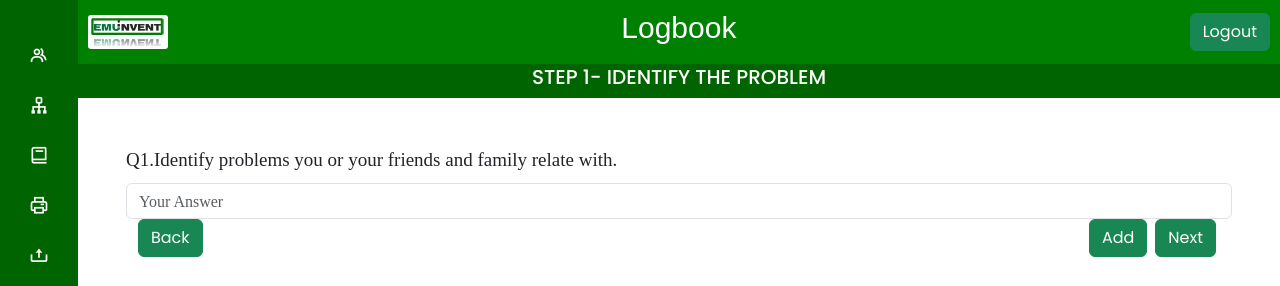
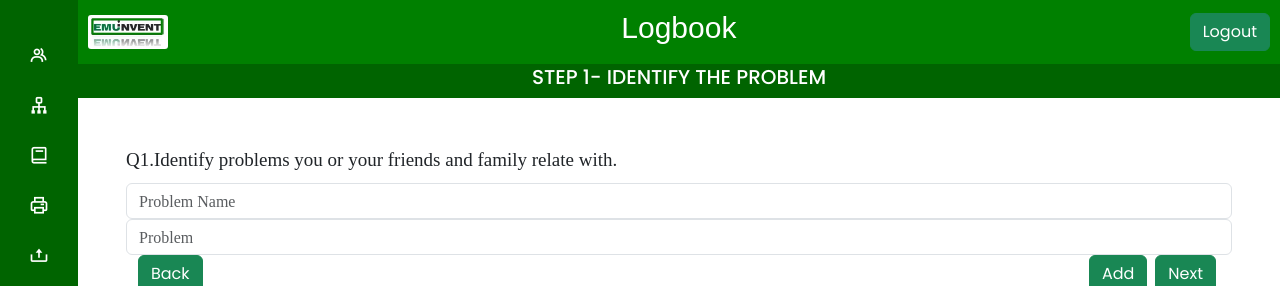
Before and after one commit to roohankhan8/newLogbook, a Django app: page /stepOne/18/1/ in a window 1280 px wide. Shown: the top 286 px of the page. Run offline with Django 5.2, Linux system fonts and the light colour scheme; data comes from the database, SQL or seed files in the repository; both versions use the stored data as it was after the commit.

Commit message:
"Added 'problems' field to StepOne model, updated templates and views to include new field"

```diff
--- a/website/models.py
+++ b/website/models.py
@@ -34,6 +34,7 @@ class StepOne(models.Model):
     date_updated = models.DateTimeField(auto_now_add=True)
 
     identify_problems = models.CharField(max_length=255)
+    problems = models.CharField(max_length=255, null=True, blank=True)
 
     def __str__(self):
         return str(self.teamId)
--- a/website/templates/stepOne.html
+++ b/website/templates/stepOne.html
@@ -26,8 +26,18 @@
           font-family: 'Times New Roman', Times, serif;
           font-size: 19px;
         "
-        placeholder="Your Answer"
+        placeholder="Problem Name"
         name="identify_problems"
+      />
+      <input
+        class="form-control"
+        style="
+          height: 100%;
+          font-family: 'Times New Roman', Times, serif;
+          font-size: 19px;
+        "
+        placeholder="Problem"
+        name="problems"
       />
     </div>
     {% include 'table_buttons.html' %}
@@ -39,6 +49,7 @@
       <thead class="thead-light">
         <tr>
           <!-- <th scope="col">User</th> -->
+          <th scope="col">Problem Name</th>
           <th scope="col">Problem</th>
           <!-- <th scope="col">Date</th> -->
           <th scope="col">Options</th>
@@ -49,6 +60,7 @@
         <tr>
           <!-- <td>{{ problem.userId }}</td> -->
           <td>{{ problem.identify_problems }}</td>
+          <td>{{ problem.problems }}</td>
           <!-- <td>{{ problem.date_updated }}</td> -->
           <td>
             <form action="{% url 'deleteInfo' 2 problem.id pk sk %}" method="post" style="display:inline;">
--- a/website/views.py
+++ b/website/views.py
@@ -155,9 +155,11 @@ def stepOne(request, pk, sk):
     if request.method == "POST":
         action = request.POST.get("action")
         identify_problems = request.POST.get("identify_problems")
+        problems = request.POST.get("problems")
         if action in ("next", "add") and identify_problems != "":
             new_problem = StepOne.objects.create(userId=pk, teamId=sk)
             new_problem.identify_problems = identify_problems
+            new_problem.problems = problems
             new_problem.save()
             if action == "add":
                 return HttpResponseRedirect(request.path_info)
```
Also changed, not shown: db.sqlite3, website/migrations/0024_stepone_problems_alter_person_age.py (added).
